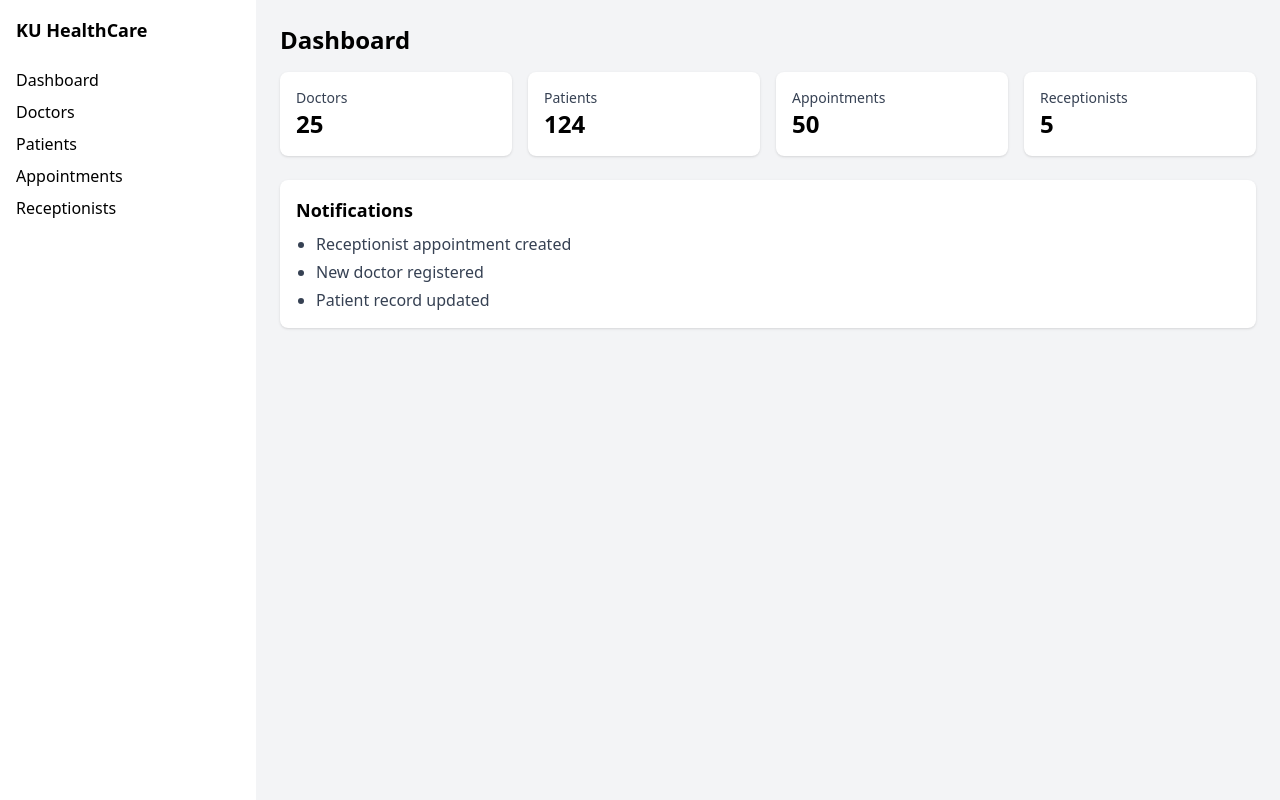
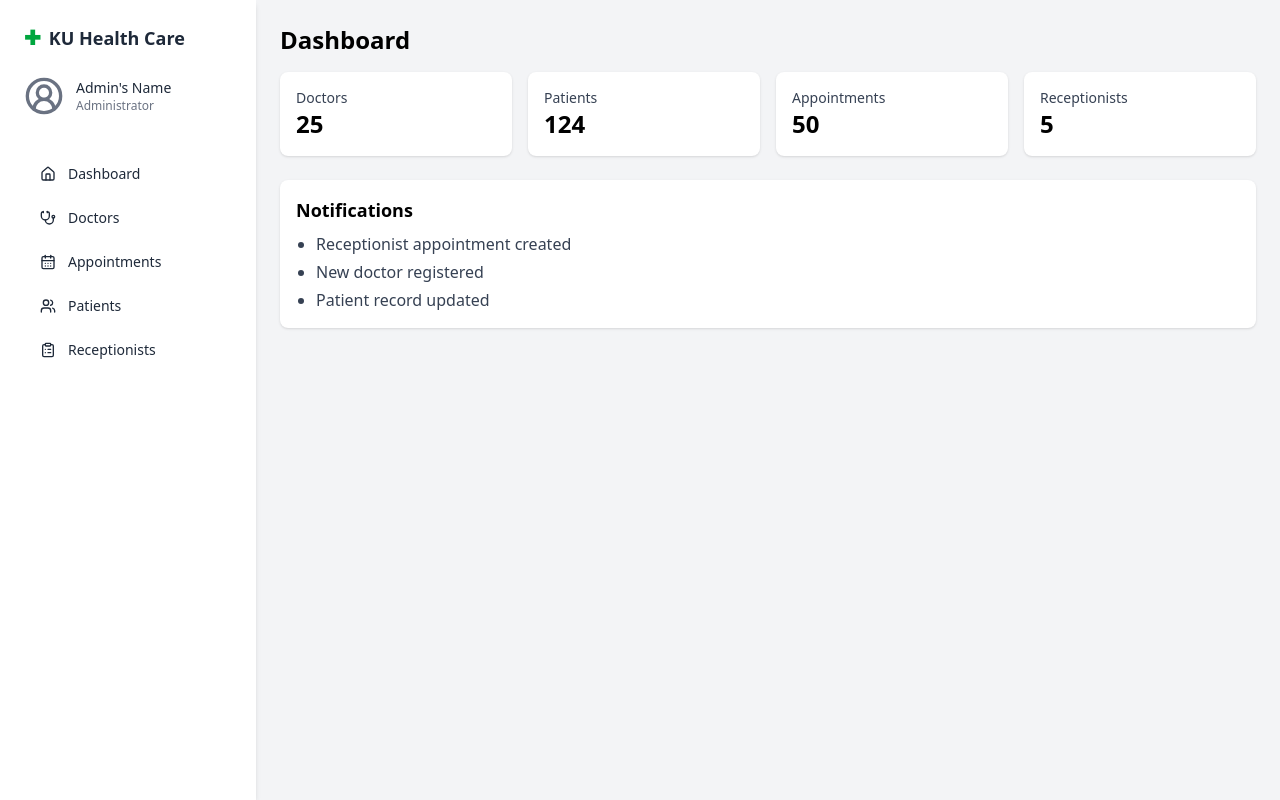
Before and after one commit to SaimonNeupane/KU-HealthCare, a React (Vite) app in the folder client/: page /admin in a window 1280 px wide. Built offline with nearby package versions, Linux system fonts and the light colour scheme.

Commit message:
Beautified and routed sidebar

```diff
--- a/client/src/components/Sidebar/Sidebar.tsx
+++ b/client/src/components/Sidebar/Sidebar.tsx
@@ -1,26 +1,57 @@
-// src/components/Sidebar/Sidebar.tsx
-import { NavLink } from 'react-router-dom';
+import { NavLink } from "react-router-dom";
+import {
+  Home,
+  Users,
+  CalendarDays,
+  Stethoscope,
+  ClipboardList,
+  UserCircle2,
+} from "lucide-react";
+
 export default function Sidebar() {
   return (
-    <aside className="w-64 bg-white p-4">
-      <h1 className="text-lg font-bold mb-6">KU HealthCare</h1>
-      <nav className="flex flex-col space-y-2">
-        <NavLink to="dashboard" className={({ isActive }) => isActive ? 'font-semibold text-green-600' : ''}>
-          Dashboard
-        </NavLink>
-        <NavLink to="doctors" className={({ isActive }) => isActive ? 'font-semibold text-green-600' : ''}>
-          Doctors
-        </NavLink>
-        <NavLink to="patients" className={({ isActive }) => isActive ? 'font-semibold text-green-600' : ''}>
-          Patients
-        </NavLink>
-        <NavLink to="appointments" className={({ isActive }) => isActive ? 'font-semibold text-green-600' : ''}>
-          Appointments
-        </NavLink>
-        <NavLink to="receptionists" className={({ isActive }) => isActive ? 'font-semibold text-green-600' : ''}>
-          Receptionists
-        </NavLink>
+    <aside className="w-64 min-h-screen bg-white shadow-md p-6 flex flex-col">
+      {/* KU Health Care Title */}
+      <h1 className="text-lg font-semibold text-gray-800 mb-6 flex items-center gap-2">
+        <span className="text-green-600 text-xl">✚</span> KU Health Care
+      </h1>
+
+      {/* Admin Profile Section */}
+      <div className="flex items-center gap-3 mb-10">
+        <UserCircle2 className="w-10 h-10 text-gray-500" />
+        <div>
+          <p className="text-sm font-medium text-gray-800">Admin's Name</p>
+          <p className="text-xs text-gray-500">Administrator</p>
+        </div>
+      </div>
+
+      {/* Nav Links */}
+      <nav className="flex flex-col gap-2">
+        <NavItem to="dashboard" icon={<Home className="w-4 h-4" />} label="Dashboard" />
+        <NavItem to="doctors" icon={<Stethoscope className="w-4 h-4" />} label="Doctors" />
+        <NavItem to="appointments" icon={<CalendarDays className="w-4 h-4" />} label="Appointments" />
+        <NavItem to="patients" icon={<Users className="w-4 h-4" />} label="Patients" />
+        <NavItem to="receptionists" icon={<ClipboardList className="w-4 h-4" />} label="Receptionists" />
       </nav>
     </aside>
   );
 }
+
+
+function NavItem({ to, icon, label }: { to: string; icon: React.ReactNode; label: string }) {
+  return (
+    <NavLink
+      to={to}
+      className={({ isActive }) =>
+        `flex items-center gap-3 px-4 py-2 rounded-full transition-all duration-200 text-sm font-medium
+        ${isActive
+          ? "bg-green-800 text-white"                // Active: dark green bg + white text
+          : "text-gray-800 hover:bg-green-900 hover:text-white"  // Inactive: dark text, green on hover
+        }`
+      }
+    >
+      {icon}
+      {label}
+    </NavLink>
+  );
+}
--- a/client/src/pages/Admin/Appointment.tsx
+++ b/client/src/pages/Admin/Appointment.tsx
@@ -1,4 +1,5 @@
-// src/pages/admin/DoctorsList.tsx
+import React from 'react';
+
 export default function Appointment() {
   return (
     <>
--- a/client/src/pages/Admin/DashBoard.tsx
+++ b/client/src/pages/Admin/DashBoard.tsx
@@ -1,4 +1,6 @@
-// src/pages/admin/Dashboard.tsx
+import React from 'react';
+
+
 import StatsCards from '../../components/DashBoard/Statcard';
 import AdminNotification from '../../components/DashBoard/AdminNotification';
 
--- a/client/src/pages/Admin/DoctorsList.tsx
+++ b/client/src/pages/Admin/DoctorsList.tsx
@@ -1,4 +1,5 @@
-// src/pages/admin/DoctorsList.tsx
+import React from 'react';
+
 export default function DoctorsList() {
   return (
     <>
--- a/client/src/pages/Admin/PatientList.tsx
+++ b/client/src/pages/Admin/PatientList.tsx
@@ -0,0 +1,13 @@
+import React from 'react';
+
+export default function PatientsList() {
+  return (
+    <>
+      <h2 className="text-2xl font-bold mb-4">List of Paients</h2>
+      {/* your static table from Figma */}
+      <table className="min-w-full bg-white rounded-md shadow">
+        {/* ...thead, rows, etc. */}
+      </table>
+    </>
+  );
+}
--- a/client/src/pages/Admin/Receptionist.tsx
+++ b/client/src/pages/Admin/Receptionist.tsx
@@ -0,0 +1,14 @@
+
+import React from 'react';
+
+export default function Receptionist() {
+  return (
+    <>
+      <h2 className="text-2xl font-bold mb-4">Receptionist Page</h2>
+      {/* your static table from Figma */}
+      <table className="min-w-full bg-white rounded-md shadow">
+        {/* ...thead, rows, etc. */}
+      </table>
+    </>
+  );
+}
```
